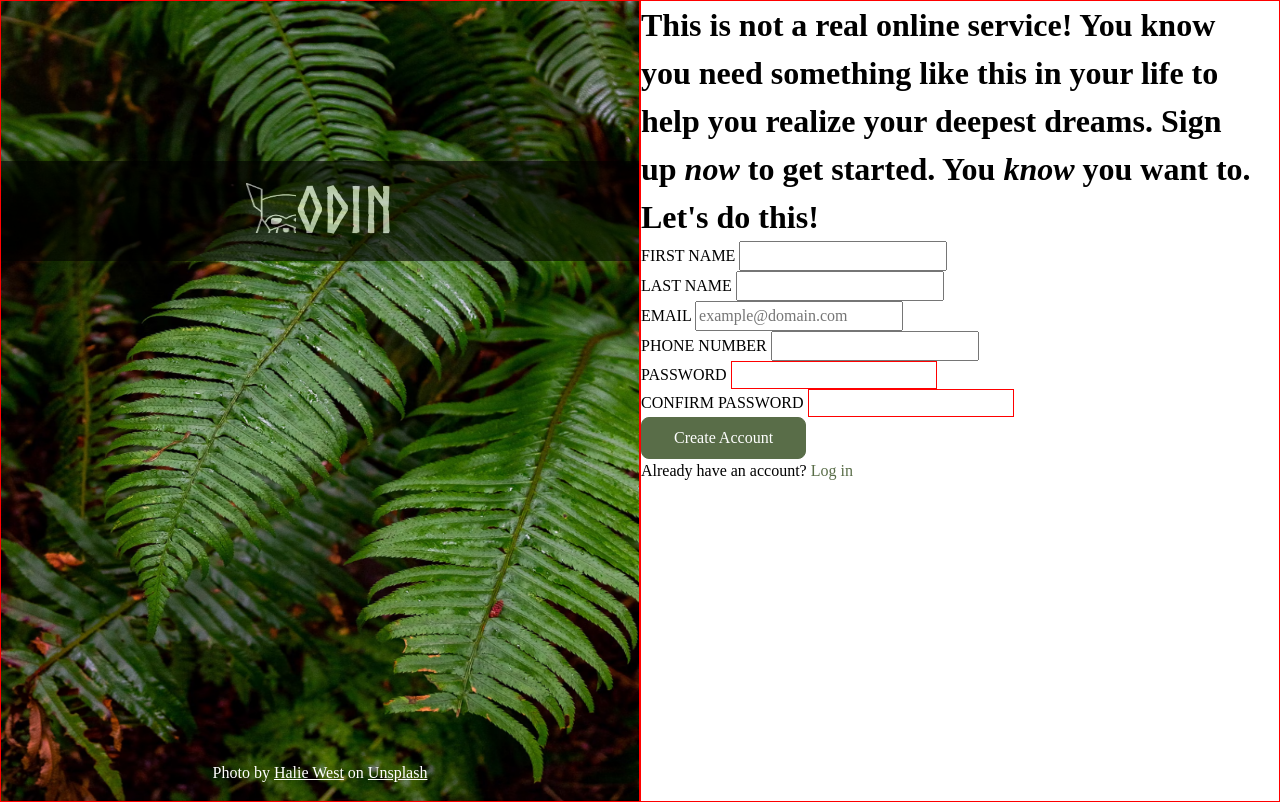
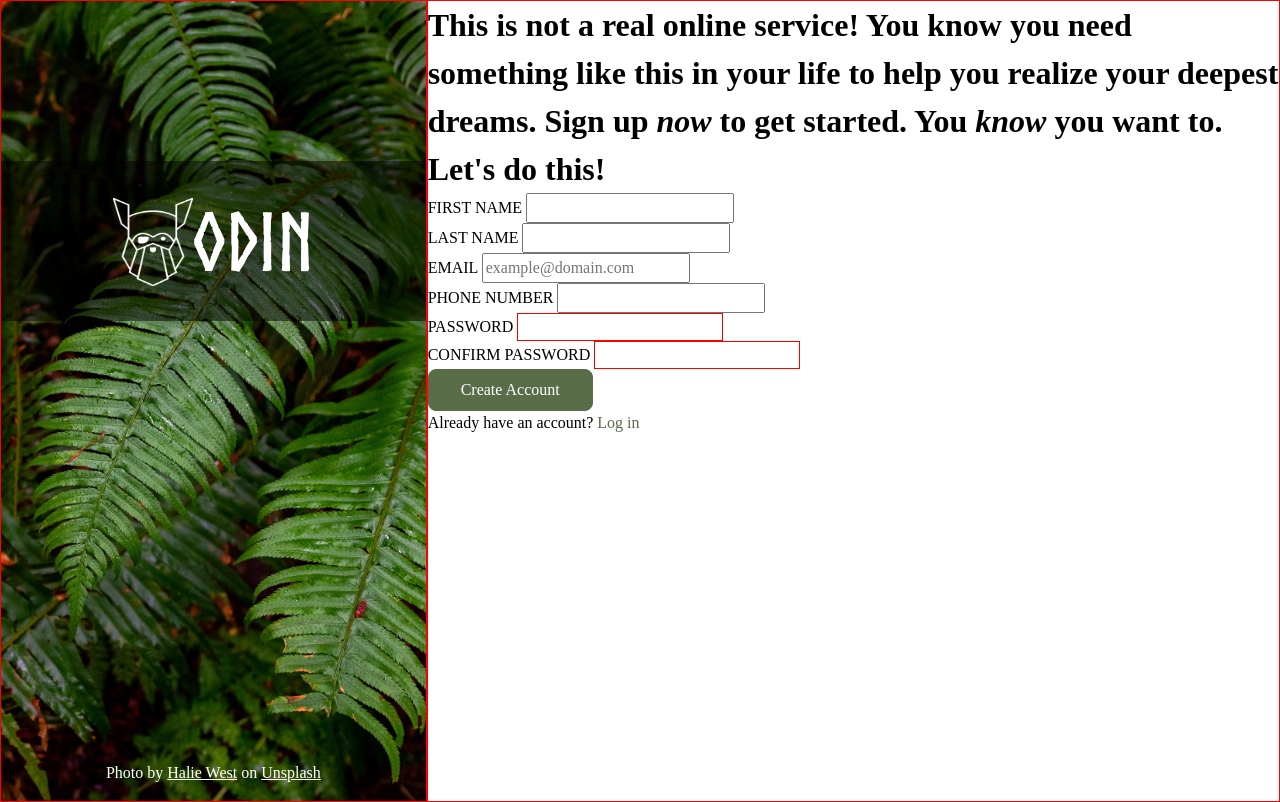
Before and after one commit to Layk321/Sign-up-Form, a plain HTML site: page index.html in a window 1280 px wide. Drawn offline with Linux system fonts and the light colour scheme.

Commit message:
Style left vertical banner

```diff
--- a/styles.css
+++ b/styles.css
@@ -39,6 +39,7 @@
 
   body {
     display: flex;
+    /* flex-wrap: wrap; */
   }
 
   a {
@@ -47,22 +48,20 @@
 
 
   body > div {
-    border: 1px solid red;
     flex: 1;
+    border: 1px red solid;
   }
 
-  .logo-text::before {
-    content: '';
-    background: url("odin-lined.png") no-repeat;
-    background-size: 80px 80px;
-    display: inline-block;
-    width: 50px;
-    height: 50px;
+  .text-container {
+    flex-grow: 1;
   }
 
-  .logo-text {
-    font-family: 'norsebold', 'Gill Sans', 'Gill Sans MT', Calibri, 'Trebuchet MS', sans-serif;
-    color: white;
+  input:focus {
+
+  }
+
+  input[type="password"]:invalid {
+    border: 1px solid red;
   }
 
   button {
@@ -73,46 +72,61 @@
     padding: 0.5em 2em;
   }
 
-  input:focus {
-
-  }
-
-  input[type="password"]:invalid {
-    border: 1px solid red;
+  .login{
+    text-decoration: none;
+    color: #596D48;
   }
 
   .image-container {
     position: relative;
     height: 100%;
-    /* width: 25%; */
+    max-width: calc(100% / 3);
+    min-width: 33vw;
     display: flex;
+    flex: 1 0 auto;
     justify-content: center;
     color: white;
   }
 
   .image-container > p {
     position: absolute;
-    bottom: 1rem;
+    bottom: 1em;
   }
 
   img {
     height: 100vh;
     width: 100%;
-    /* z-index: -1; */
+    object-fit: cover;
   }
 
   .card-body {
     position: absolute;
     width: 100%;
-    height: 100px;
+    height: 15vh;
+    min-height: 20vh;
+    min-width: 33vw;
     top: 10rem;
-    background: black;
-    opacity: 0.6;
-    text-align: center;
-    font-size: 4em;
+    background: rgba(0, 0, 0, 0.5);
+    display: flex;
+    justify-content: center;
+    align-items: center;
+    flex-wrap: nowrap;
   }
 
-  .login{
-    text-decoration: none;
-    color: #596D48;
+  .logo-text {
+    font-family: 'norsebold', 'Gill Sans', 'Gill Sans MT', Calibri, 'Trebuchet MS', sans-serif;
+    color: white;
+    font-size: 10vh;
   }
+
+  .logo-text::before {
+    content: '';
+    background: url("odin-lined.png") no-repeat ;
+    background-size: 100% 100%;
+    display: inline-block;
+    position: relative;
+    vertical-align: text-bottom;
+    width: 1em;
+    height: 1.1em;
+    top: 5px;
+  }
```
